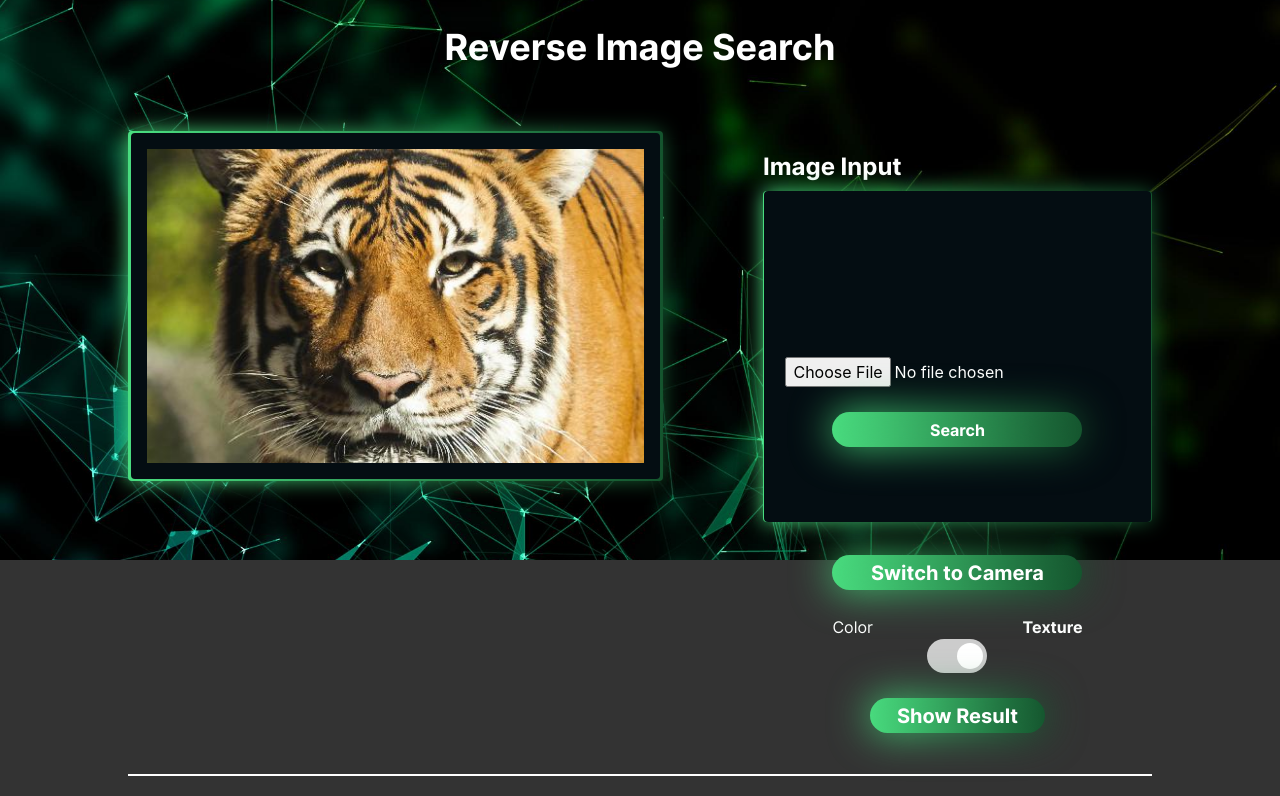
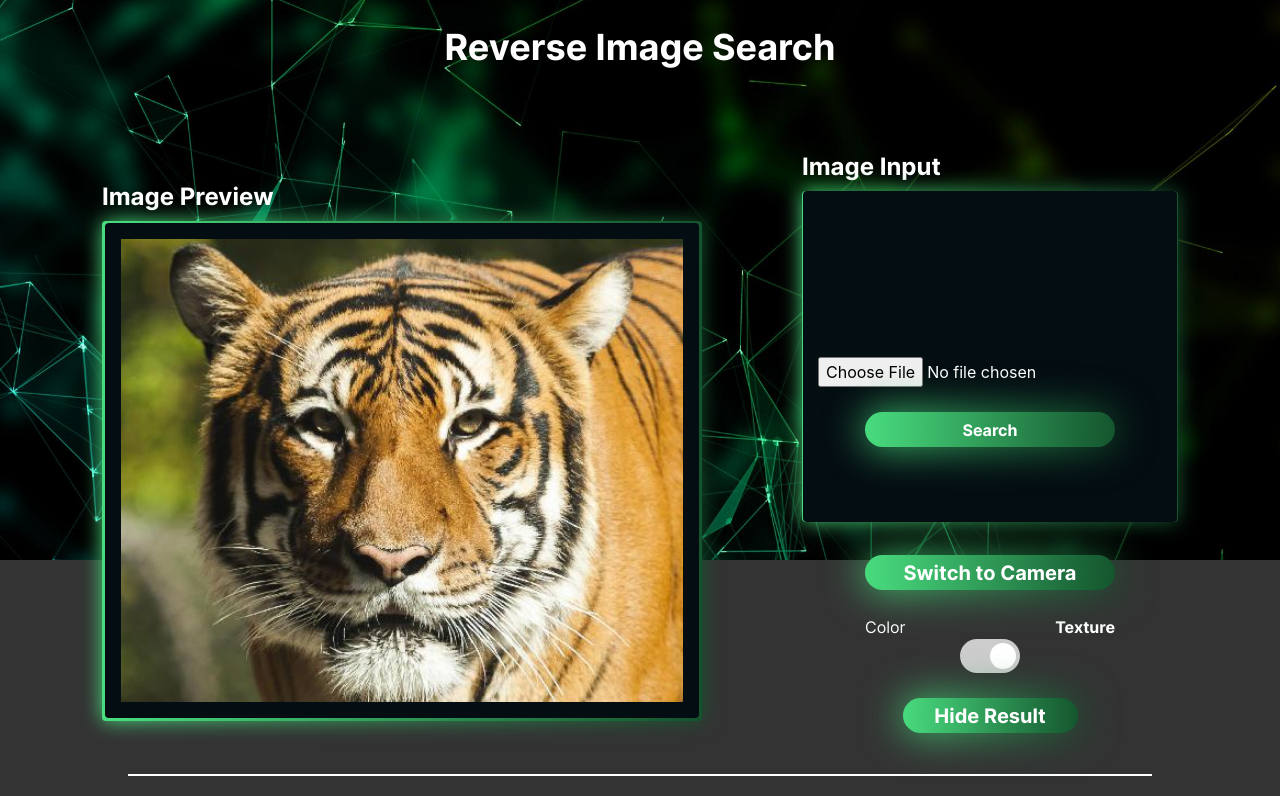
Before and after one commit to alandmprtma/Algeo02-22124, a React (Create React App) app: page /CBIR in a window 1280 px wide. Shown: the part 240-1036 px from the top of the page. Built offline with nearby package versions, Linux system fonts and the light colour scheme.

Commit message:
feat: styling CBIR & fix pagination

```diff
--- a/src/components/Cbir.jsx
+++ b/src/components/Cbir.jsx
@@ -17,6 +17,7 @@ import ImageScraper from './ImageScraper'
 const Cbir = () => {
   const [uploadMode, setUploadMode] = useState('image'); // 'image' or 'camera'
   const [datasetMode, setDatasetMode] = useState('dataset'); // 'dataset' or 'scrapper'
+  const [resultMode, setResultMode] = useState('show'); // 'show' or 'hide'
   const [uploadedImage, setUploadedImage] = useState(null);
   const [uploadDataset, setUploadDataset] = useState(null);
   const [currentPage, setCurrentPage] = useState(0);
@@ -66,6 +67,10 @@ const Cbir = () => {
     setDatasetMode((prevMode) => (prevMode === 'dataset' ? 'scrapper' : 'dataset'));
   };
 
+  const toggleResultMode = () => {
+    setResultMode((prevMode) => (prevMode === 'show' ? 'hide' : 'show'));
+  };
+
 
   const handleImageUpload = (image) => {
     // Logic to handle image upload and set it in state
@@ -83,15 +88,17 @@ const Cbir = () => {
       <img src={Bg} className='w-full h-full top-0 fixed left-0 z-[-100] object-cover'/>
       <img src={logo} className='h-[150px] object-cover'/>
       <h1 className='font-inter-bold text-4xl text-white mt-6'> Reverse Image Search </h1>
-      <article className='flex w-[80%] gap-x-[100px] justify-center mt-10'>
-      <div className='rounded my-2 w-[550px] h-[350px] relative
+      <article className='flex w-[80%] gap-x-[100px] justify-center mt-10 items-center'>
+      <div>
+      <p className='font-inter-bold mt-7 text-2xl text-white text-left'>Image Preview</p>
+      <div className='rounded my-2 w-[600px] h-[500px] relative
           before:content-[""] before:absolute before:top-0 before:left-0 before:h-[100%] before:w-[100%] before:bg-gradient before:-z-1 before:rounded
           after:content-[""] after:absolute after:top-0 after:left-0 after:h-[100%] after:w-[100%] after:bg-gradient after:blur-[10px] after:-z-1 flex items-center justify-center after:rounded'>
             <div className='relative z-10 bg-primary rounded w-[99%] h-[99%] p-4 flex justify-center items-center text-white'>
             <img src={upload || icon} className='h-full w-full object-cover'/>
             </div>
           </div>
-
+      </div>
       <div className ='w-[400px]'>
        <p className='font-inter-bold mt-7 text-2xl text-white text-left'>Image Input</p>
        <div className='flex flex-col items-center'>
@@ -128,14 +135,16 @@ const Cbir = () => {
           before:content-[""] before:absolute before:top-0 before:left-0 before:h-[100%] before:w-[100%] before:bg-gradient before:-z-1 before:rounded-[20px]
           after:content-[""] after:absolute after:top-0 after:left-0 after:h-[100%] after:w-[100%] after:bg-gradient after:blur-[20px] after:-z-1 flex items-center justify-center after:rounded-[15px]'
         >
-          <button className='font-inter-bold text-xl text-white z-10 hover:scale-105 cursor-pointer transition-all' onClick={searchHandler}>Show Result</button>
+          <button className={`font-inter-bold text-xl hover:scale-105 cursor-pointer transition-all text-white z-10 ${ resultMode === 'show'}`}   onClick={() => {toggleResultMode(); searchHandler();}}>
+        {resultMode === 'show' ? 'Hide Result' : 'Show Result'}
+      </button>
         </div>
         </div>
       </div>
       </article>
       <article className='w-[80%] flex flex-col justify-center items-center'>
        <div className="bg-white h-[2px] w-full"/>
-       <div className=" flex flex-col relative h-[950px] w-full justify-between">
+       <div className=" flex flex-col relative h-fit w-full justify-between">
         <div className='flex justify-between items-center mt-4'>
         <div className='flex items-start h-[25px]'>
         <h2 className='font-inter-bold text-xl text-white h-fit'> Result : </h2>
```
